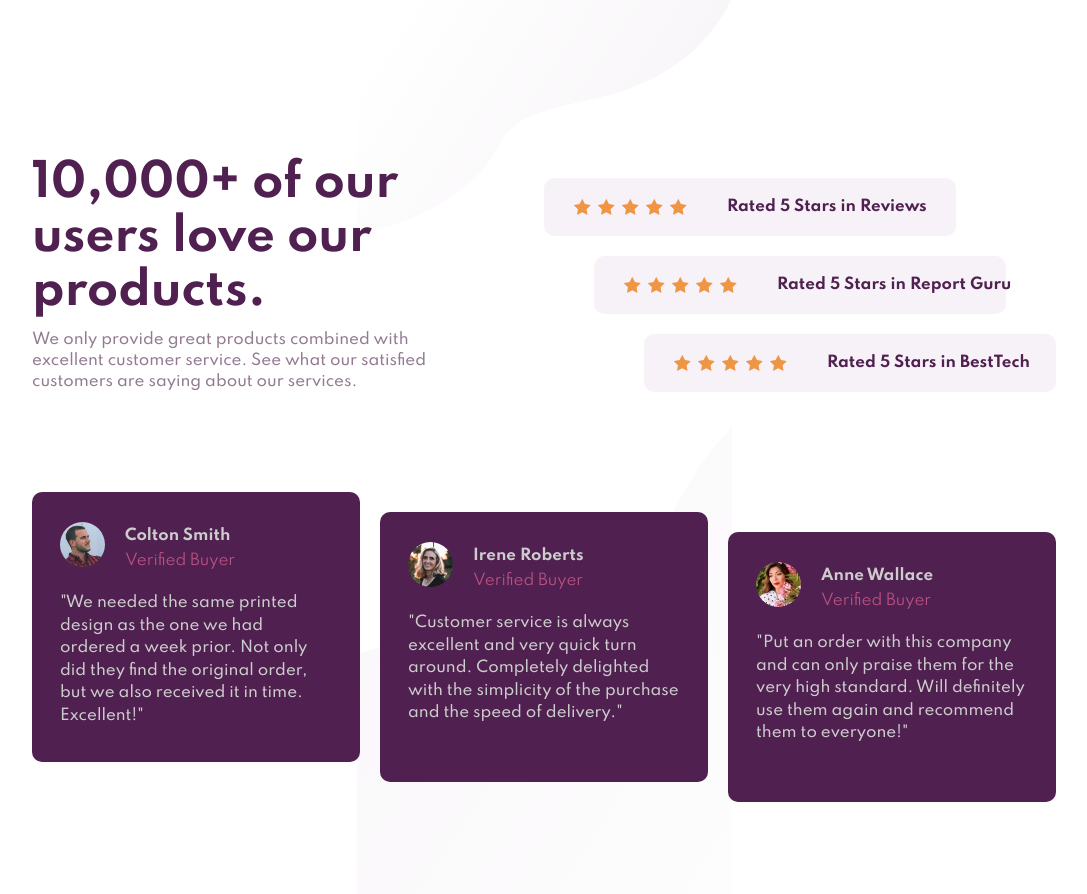
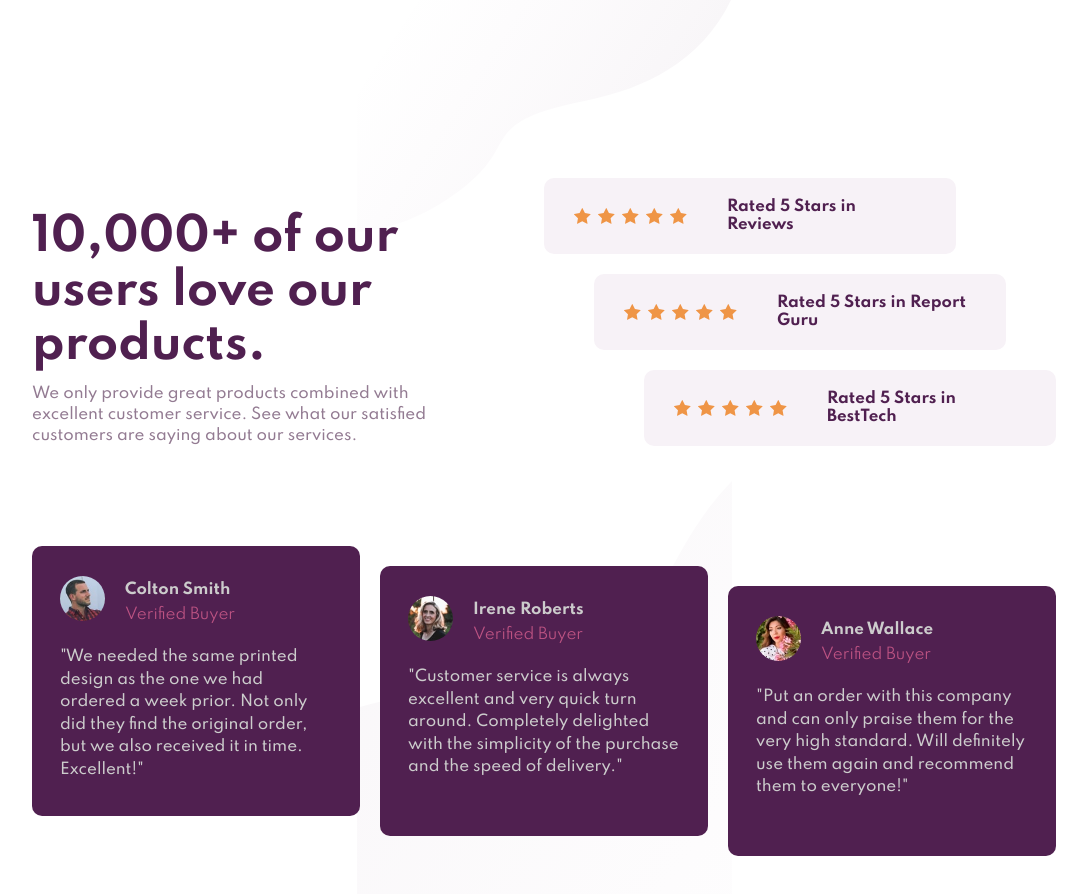
Before and after one commit to Sloth247/social-proof-section-master, a plain HTML site: page index.html in a window 1280 px wide. Shown: the whole page, without its empty margins (96-1183 px from the left). Drawn offline with Linux system fonts and the light colour scheme.

Commit message:
Update app.css

```diff
--- a/app.css
+++ b/app.css
@@ -209,7 +209,7 @@ h3 {
     grid-column: 3 / -1;
   }
   .rating {
-    grid-template-columns: repeat(2, max-content);
+    grid-template-columns: repeat(2, minmax(min-content, max-content));
     grid-template-rows: 1fr;
     grid-column-gap: 4rem;
     padding: 2rem 3rem;
```
